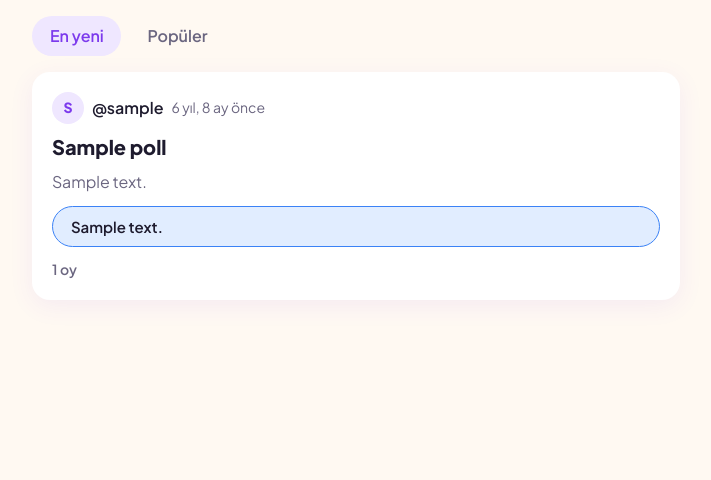
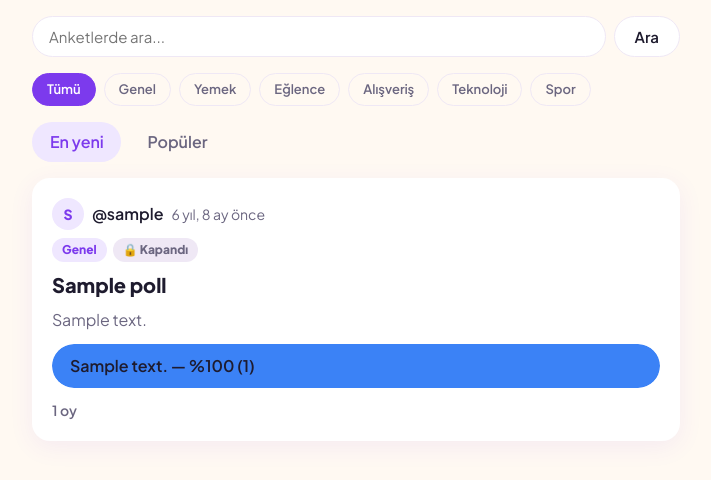
Before and after one commit to EmirGecgin/Undecided, a Django app: page / in a window 1280 px wide. Shown: the part 74-554 px from the top of the page, without its empty margins (284-995 px from the left). Run offline with Django 5.2, Linux system fonts and the light colour scheme; tables that the repository leaves empty hold one stand-in row (values such as "Sample post"); one stand-in notice (Sample message) is shown.

Commit message:
Faz 6: anket bitis suresi + arama/kategoriler
Poll'a category (sabit secim listesi) ve expires_at alanlari eklendi.
Anket olusturmada sure secimi (suresiz/1-6-24 saat/3-7 gun); suresi
dolan anketlerde oy verme kapaniyor ve sonuclar herkese gosteriliyor.
Ana sayfaya arama kutusu (soru metninde) ve kategori pilleri eklendi,
sayfalama/sekmeler filtreleri koruyor. 7 yeni test (toplam 40).

Co-Authored-By: Claude Sonnet 5 <noreply@anthropic.com>

```diff
--- a/polls/forms.py
+++ b/polls/forms.py
@@ -1,8 +1,19 @@
 from django import forms
 from django.core.validators import MinLengthValidator
 
+from .models import Poll
+
 MIN_OPTIONS = 2
 MAX_OPTIONS = 5
+
+DURATION_CHOICES = [
+    ("", "Süresiz"),
+    ("1", "1 saat"),
+    ("6", "6 saat"),
+    ("24", "24 saat"),
+    ("72", "3 gün"),
+    ("168", "7 gün"),
+]
 
 
 class PollCreateForm(forms.Form):
@@ -16,6 +27,12 @@ class PollCreateForm(forms.Form):
         max_length=500,
         required=False,
         widget=forms.Textarea,
+    )
+    category = forms.ChoiceField(
+        label="Kategori", choices=Poll.CATEGORY_CHOICES, initial=Poll.CATEGORY_GENEL
+    )
+    duration_hours = forms.ChoiceField(
+        label="Süre", choices=DURATION_CHOICES, required=False
     )
 
     def __init__(self, *args, **kwargs):
--- a/polls/models.py
+++ b/polls/models.py
@@ -2,9 +2,25 @@ from django.conf import settings
 from django.core.validators import MaxValueValidator, MinLengthValidator
 from django.db import models
 from django.db.models import Q
+from django.utils import timezone
 
 
 class Poll(models.Model):
+    CATEGORY_GENEL = "genel"
+    CATEGORY_YEMEK = "yemek"
+    CATEGORY_EGLENCE = "eglence"
+    CATEGORY_ALISVERIS = "alisveris"
+    CATEGORY_TEKNOLOJI = "teknoloji"
+    CATEGORY_SPOR = "spor"
+    CATEGORY_CHOICES = [
+        (CATEGORY_GENEL, "Genel"),
+        (CATEGORY_YEMEK, "Yemek"),
+        (CATEGORY_EGLENCE, "Eğlence"),
+        (CATEGORY_ALISVERIS, "Alışveriş"),
+        (CATEGORY_TEKNOLOJI, "Teknoloji"),
+        (CATEGORY_SPOR, "Spor"),
+    ]
+
     author = models.ForeignKey(
         settings.AUTH_USER_MODEL, on_delete=models.CASCADE, related_name="polls"
     )
@@ -14,6 +30,10 @@ class Poll(models.Model):
         validators=[MinLengthValidator(5, message="Soru en az 5 karakter olmalı.")],
     )
     description = models.TextField("açıklama", max_length=500, blank=True)
+    category = models.CharField(
+        "kategori", max_length=20, choices=CATEGORY_CHOICES, default=CATEGORY_GENEL
+    )
+    expires_at = models.DateTimeField("bitiş zamanı", null=True, blank=True)
     created_at = models.DateTimeField("oluşturulma zamanı", auto_now_add=True)
 
     class Meta:
@@ -21,6 +41,10 @@ class Poll(models.Model):
 
     def __str__(self):
         return self.question
+
+    @property
+    def is_closed(self):
+        return self.expires_at is not None and self.expires_at <= timezone.now()
 
 
 class Option(models.Model):
--- a/polls/views.py
+++ b/polls/views.py
@@ -1,4 +1,5 @@
 import uuid
+from datetime import timedelta
 
 from django.contrib import messages
 from django.contrib.auth import get_user_model
@@ -8,6 +9,7 @@ from django.db import IntegrityError, transaction
 from django.db.models import Count, Prefetch, Q
 from django.http import HttpResponseForbidden, JsonResponse
 from django.shortcuts import get_object_or_404, redirect, render
+from django.utils import timezone
 from django.views.decorators.http import require_POST
 
 from .forms import PollCreateForm
@@ -54,7 +56,7 @@ def _attach_viewer_state(poll, request):
     is_owner = request.user.is_authenticated and poll.author_id == request.user.id
 
     poll.voted_option_id = viewer_vote.option_id if viewer_vote else None
-    poll.show_results = bool(viewer_vote) or is_owner
+    poll.show_results = bool(viewer_vote) or is_owner or poll.is_closed
 
     total = poll.vote_count
     for option in poll.options.all():
@@ -87,7 +89,17 @@ def _build_vote_payload(poll, voted_option_id, ok=True, error=None):
 
 def home(request):
     tab = request.GET.get("sekme")
+    query = request.GET.get("q", "").strip()
+    category = request.GET.get("kategori", "")
+
     polls = _polls_queryset(request)
+    if query:
+        polls = polls.filter(question__icontains=query)
+    if category in dict(Poll.CATEGORY_CHOICES):
+        polls = polls.filter(category=category)
+    else:
+        category = ""
+
     if tab == "populer":
         polls = polls.order_by("-vote_count", "-created_at")
     else:
@@ -98,7 +110,17 @@ def home(request):
     for poll in page_obj:
         _attach_viewer_state(poll, request)
 
-    return render(request, "polls/home.html", {"page_obj": page_obj, "tab": tab})
+    return render(
+        request,
+        "polls/home.html",
+        {
+            "page_obj": page_obj,
+            "tab": tab,
+            "query": query,
+            "category": category,
+            "categories": Poll.CATEGORY_CHOICES,
+        },
+    )
 
 
 def detail(request, pk):
@@ -112,10 +134,16 @@ def create(request):
     if request.method == "POST":
         form = PollCreateForm(request.POST)
         if form.is_valid():
+            duration = form.cleaned_data.get("duration_hours")
+            expires_at = (
+                timezone.now() + timedelta(hours=int(duration)) if duration else None
+            )
             poll = Poll.objects.create(
                 author=request.user,
                 question=form.cleaned_data["question"],
                 description=form.cleaned_data["description"],
+                category=form.cleaned_data["category"],
+                expires_at=expires_at,
             )
             Option.objects.bulk_create(
                 Option(poll=poll, text=text, order=index)
@@ -140,6 +168,20 @@ def delete(request, pk):
 @require_POST
 def vote(request, pk):
     poll = get_object_or_404(Poll, pk=pk)
+
+    if poll.is_closed:
+        existing = _existing_vote(poll, request)
+        payload = _build_vote_payload(
+            poll,
+            existing.option_id if existing else None,
+            ok=False,
+            error="Bu anketin süresi doldu.",
+        )
+        if _is_ajax(request):
+            return JsonResponse(payload, status=409)
+        messages.error(request, payload["error"])
+        return redirect("polls:detail", pk=poll.pk)
+
     option_id = request.POST.get("option_id")
 
     option = Option.objects.filter(pk=option_id, poll=poll).first()
--- a/static/css/style.css
+++ b/static/css/style.css
@@ -214,6 +214,86 @@ textarea:focus-visible {
     color: var(--primary);
 }
 
+/* Search & categories */
+
+.search-form {
+    display: flex;
+    gap: 8px;
+    margin-bottom: 16px;
+}
+
+.search-form input {
+    flex: 1;
+    font-family: inherit;
+    font-size: 15px;
+    padding: 10px 16px;
+    border-radius: 999px;
+    border: 1px solid var(--border);
+    background: var(--surface);
+    color: var(--text);
+}
+
+.search-form input:focus {
+    outline: none;
+    border-color: var(--primary);
+    box-shadow: 0 0 0 3px var(--primary-tint);
+}
+
+.category-pills {
+    display: flex;
+    flex-wrap: wrap;
+    gap: 8px;
+    margin-bottom: 16px;
+}
+
+.pill {
+    padding: 6px 14px;
+    border-radius: 999px;
+    border: 1px solid var(--border);
+    color: var(--text-muted);
+    font-weight: 600;
+    font-size: 13px;
+}
+
+.pill.active {
+    background: var(--primary);
+    border-color: var(--primary);
+    color: white;
+}
+
+/* Poll badges (category, duration) */
+
+.poll-badges {
+    display: flex;
+    flex-wrap: wrap;
+    gap: 6px;
+    margin-bottom: 8px;
+}
+
+.badge {
+    display: inline-flex;
+    align-items: center;
+    padding: 3px 10px;
+    border-radius: 999px;
+    font-size: 12px;
+    font-weight: 700;
+}
+
+.badge-category {
+    background: var(--primary-tint);
+    color: var(--primary);
+}
+
+.badge-closed {
+    background: var(--border);
+    color: var(--text-muted);
+}
+
+.badge-countdown {
+    background: var(--opt-4-tint);
+    color: var(--opt-4);
+}
+
 /* Poll cards */
 
 .poll-card {
@@ -372,7 +452,8 @@ textarea:focus-visible {
 }
 
 .form-field input,
-.form-field textarea {
+.form-field textarea,
+.form-field select {
     font-family: inherit;
     font-size: 15px;
     padding: 10px 14px;
@@ -383,7 +464,8 @@ textarea:focus-visible {
 }
 
 .form-field input:focus,
-.form-field textarea:focus {
+.form-field textarea:focus,
+.form-field select:focus {
     outline: none;
     border-color: var(--primary);
     box-shadow: 0 0 0 3px var(--primary-tint);
--- a/templates/partials/pagination.html
+++ b/templates/partials/pagination.html
@@ -1,11 +1,11 @@
 {% if page_obj.has_other_pages %}
 <nav class="pagination">
     {% if page_obj.has_previous %}
-    <a href="?sekme={{ tab }}&sayfa={{ page_obj.previous_page_number }}">Önceki</a>
+    <a href="?sekme={{ tab }}&q={{ query|urlencode }}&kategori={{ category }}&sayfa={{ page_obj.previous_page_number }}">Önceki</a>
     {% endif %}
     <span>{{ page_obj.number }} / {{ page_obj.paginator.num_pages }}</span>
     {% if page_obj.has_next %}
-    <a href="?sekme={{ tab }}&sayfa={{ page_obj.next_page_number }}">Sonraki</a>
+    <a href="?sekme={{ tab }}&q={{ query|urlencode }}&kategori={{ category }}&sayfa={{ page_obj.next_page_number }}">Sonraki</a>
     {% endif %}
 </nav>
 {% endif %}
--- /dev/null
+++ b/templates/partials/poll_badges.html
@@ -0,0 +1,10 @@
+<div class="poll-badges">
+    <span class="badge badge-category">{{ poll.get_category_display }}</span>
+    {% if poll.expires_at %}
+        {% if poll.is_closed %}
+        <span class="badge badge-closed">🔒 Kapandı</span>
+        {% else %}
+        <span class="badge badge-countdown">{{ poll.expires_at|timeuntil }} sonra kapanır</span>
+        {% endif %}
+    {% endif %}
+</div>
--- a/templates/partials/poll_card.html
+++ b/templates/partials/poll_card.html
@@ -1,5 +1,6 @@
 <article class="poll-card" data-poll-id="{{ poll.pk }}">
     {% include "partials/author_byline.html" %}
+    {% include "partials/poll_badges.html" %}
     <h2><a href="{% url 'polls:detail' poll.pk %}">{{ poll.question }}</a></h2>
     {% if poll.description %}<p>{{ poll.description }}</p>{% endif %}
 
--- a/templates/polls/detail.html
+++ b/templates/polls/detail.html
@@ -5,6 +5,7 @@
 {% block content %}
 <article class="poll-card poll-detail" data-poll-id="{{ poll.pk }}">
     {% include "partials/author_byline.html" %}
+    {% include "partials/poll_badges.html" %}
     <h1>{{ poll.question }}</h1>
     {% if poll.description %}<p>{{ poll.description }}</p>{% endif %}
 
--- a/templates/polls/home.html
+++ b/templates/polls/home.html
@@ -1,9 +1,22 @@
 {% extends "base.html" %}
 
 {% block content %}
+<form method="get" class="search-form">
+    <input type="text" name="q" value="{{ query }}" placeholder="Anketlerde ara...">
+    {% if tab %}<input type="hidden" name="sekme" value="{{ tab }}">{% endif %}
+    <button type="submit" class="btn">Ara</button>
+</form>
+
+<div class="category-pills">
+    <a href="?sekme={{ tab }}&q={{ query|urlencode }}" class="pill {% if not category %}active{% endif %}">Tümü</a>
+    {% for value, label in categories %}
+    <a href="?sekme={{ tab }}&q={{ query|urlencode }}&kategori={{ value }}" class="pill {% if category == value %}active{% endif %}">{{ label }}</a>
+    {% endfor %}
+</div>
+
 <div class="tabs">
-    <a href="?sekme=en-yeni" class="tab {% if tab == 'en-yeni' %}active{% endif %}">En yeni</a>
-    <a href="?sekme=populer" class="tab {% if tab == 'populer' %}active{% endif %}">Popüler</a>
+    <a href="?sekme=en-yeni&q={{ query|urlencode }}&kategori={{ category }}" class="tab {% if tab == 'en-yeni' %}active{% endif %}">En yeni</a>
+    <a href="?sekme=populer&q={{ query|urlencode }}&kategori={{ category }}" class="tab {% if tab == 'populer' %}active{% endif %}">Popüler</a>
 </div>
 
 {% if page_obj.object_list %}
@@ -13,7 +26,11 @@
     {% include "partials/pagination.html" %}
 {% else %}
 <div class="empty-state">
-    <p>Henüz anket yok. İlk kararsızlığı sen paylaş! 🤔</p>
+    {% if query or category %}
+        <p>Bu kritere uyan anket bulunamadı.</p>
+    {% else %}
+        <p>Henüz anket yok. İlk kararsızlığı sen paylaş! 🤔</p>
+    {% endif %}
 </div>
 {% endif %}
 {% endblock %}
```
Also changed, not shown: CLAUDE.md (+3 -3 lines), polls/tests.py (+84 -0 lines), templates/polls/poll_form.html (+12 -0 lines), polls/migrations/0002_poll_category_poll_expires_at.py (added).
